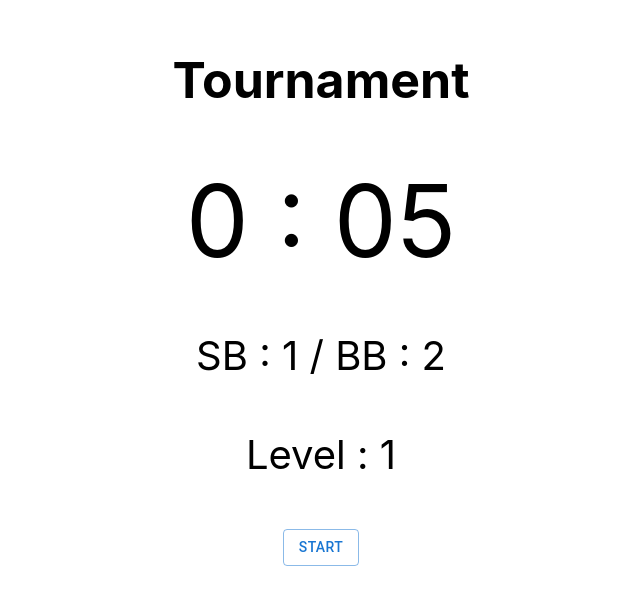
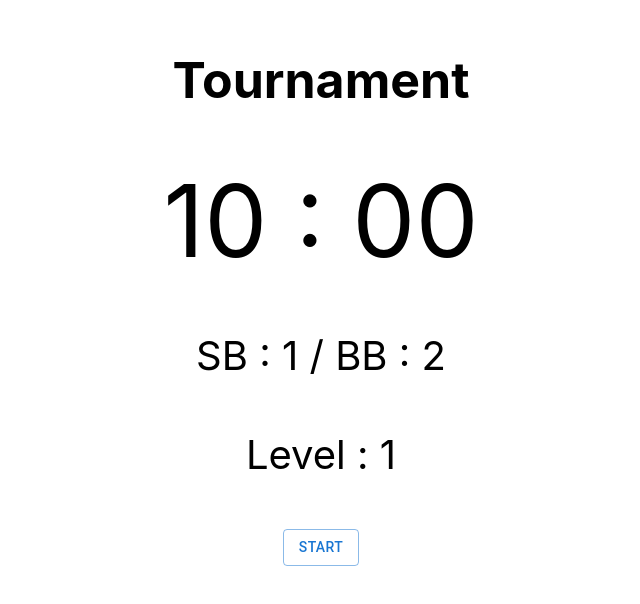
Before and after one commit to Mynment19/tournament, a React (Create React App) app: page / in a window 1280 px wide. Shown: the top 604 px of the page, without its empty margins (319-959 px from the left). Built offline with nearby package versions, Linux system fonts and the light colour scheme.

Commit message:
TestVersion

```diff
--- a/src/component/Tournament.js
+++ b/src/component/Tournament.js
@@ -11,7 +11,7 @@ const getSeconds = (time) => {
 };
 
 const Timer = () => {
-  const [time, setTime] = useState(5); // 남은 시간 (단위: 초)
+  const [time, setTime] = useState(600); // 남은 시간 (단위: 초)
   const [isPaused, setIsPaused] = useState(true); // 일시정지 여부
   const [smallBlind, setSmallBlind] = useState(1);
   const [bigBlind, setBigBlind] = useState(2);
@@ -40,7 +40,7 @@ const Timer = () => {
             }
 
             // 시간 초기화 및 타이머 정지
-            setTime(5);
+            setTime(600);
             setIsPaused(true);
             clearInterval(timer);
             setLevel(level + 1);
@@ -55,11 +55,11 @@ const Timer = () => {
   // level 14 일때 Last Blind Up
   useEffect(() => {
     if (level === 6 || level === 11) {
-      alert("**********Break Time**********");
+      alert("Break Time");
     } else if (level === 14) {
-      alert("**********Last Blind Up**********");
+      alert("Last Blind Up");
     } else if (level !== 1) {
-      alert("**********Next Hand Blind Up**********");
+      alert("Next Hand Blind Up");
     }
   }, [level]);
 
```
